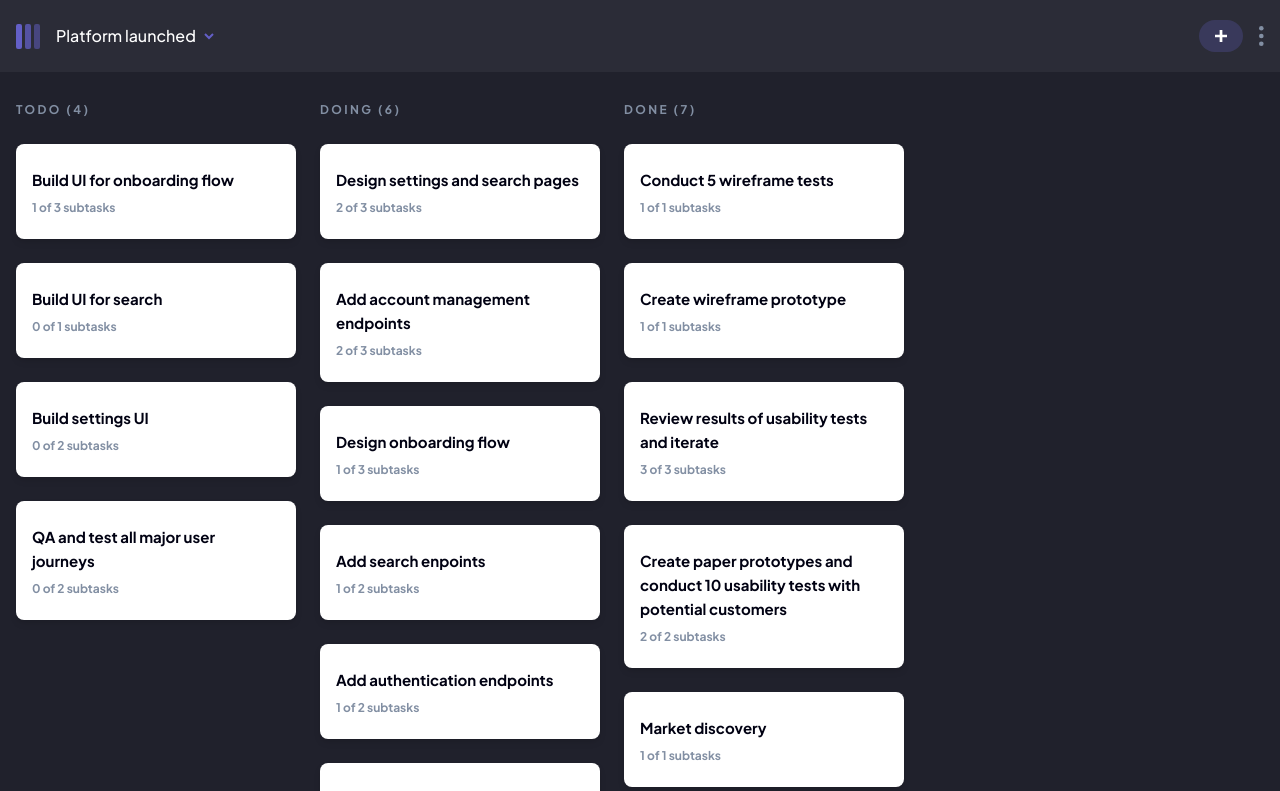
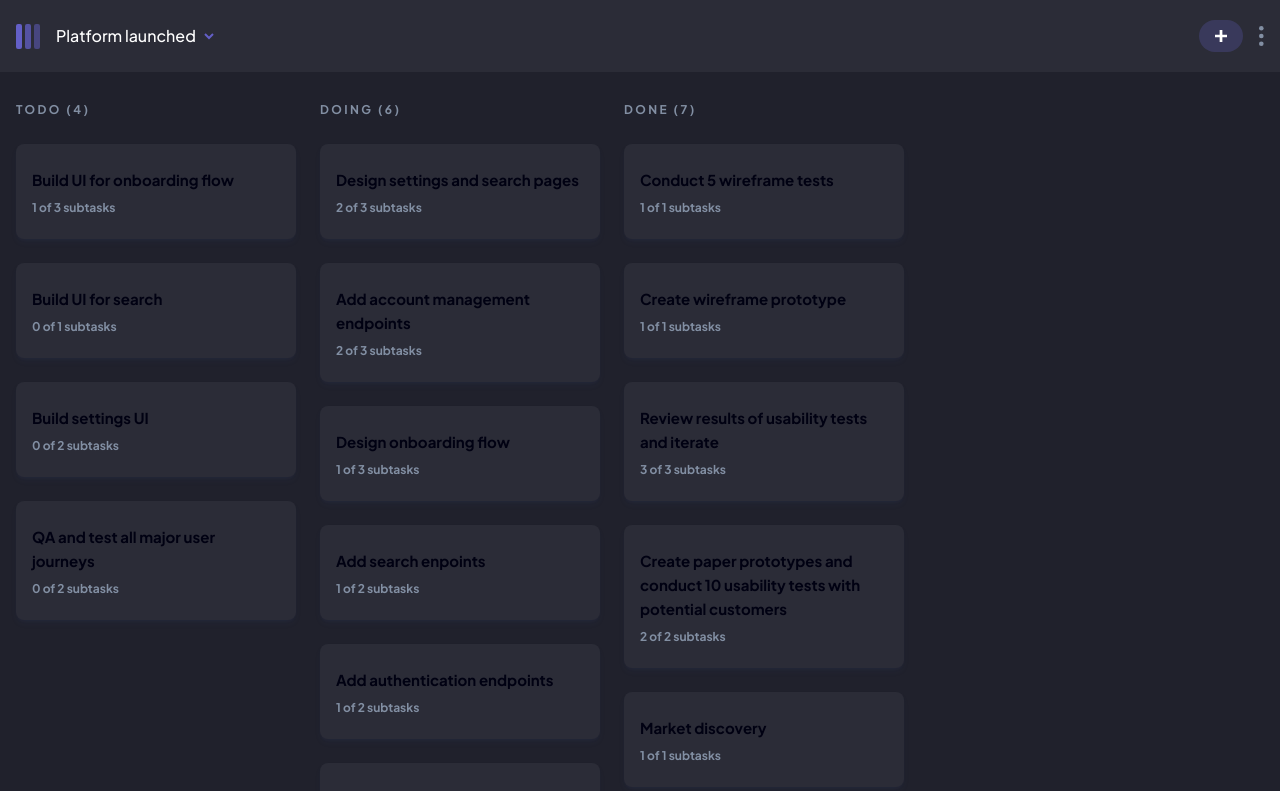
Before and after one commit to PedroEnciso/kanban-app, a React (Vite) app: page / in a window 1280 px wide. Shown: the top 791 px of the page. Built offline with nearby package versions, Linux system fonts and the light colour scheme.

Commit message:
Task dark styles

```diff
--- a/src/components/Tasks/Task.jsx
+++ b/src/components/Tasks/Task.jsx
@@ -24,7 +24,7 @@ function Task({ task, columnList }) {
     <>
       <li
         onClick={clickHandler}
-        className="w-[280px] bg-white px-4 py-6 rounded-lg drop-shadow-md"
+        className="w-[280px] bg-white dark:bg-darkGray px-4 py-6 rounded-lg shadow-md dark:shadow-[#364E7E]/10"
       >
         <h3 className="pb-2">
           <HeadingM>{task.title}</HeadingM>
```
